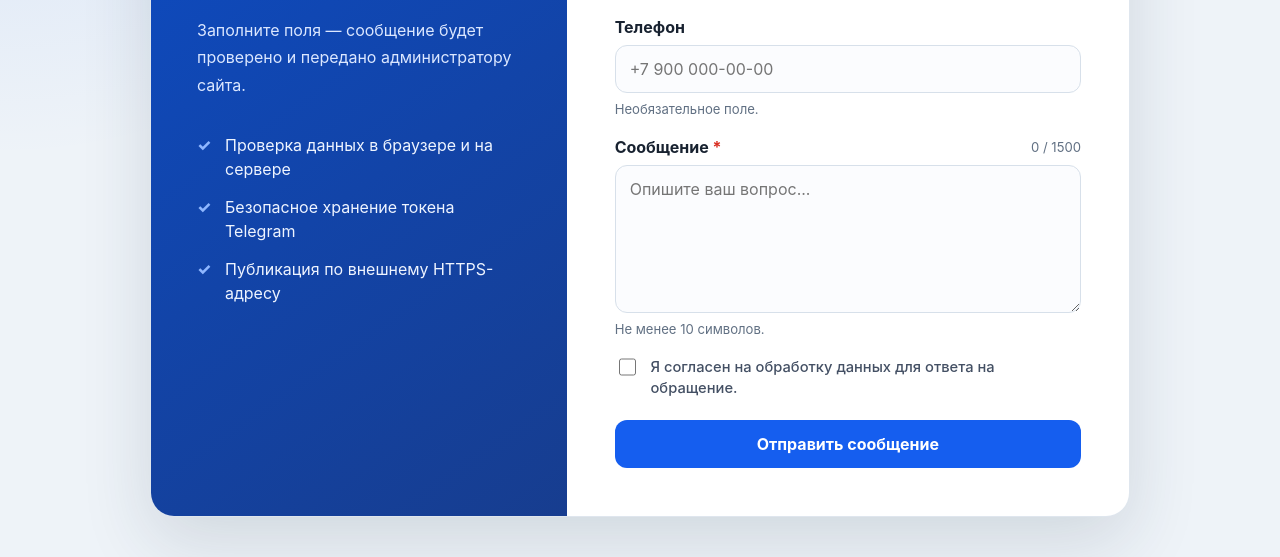
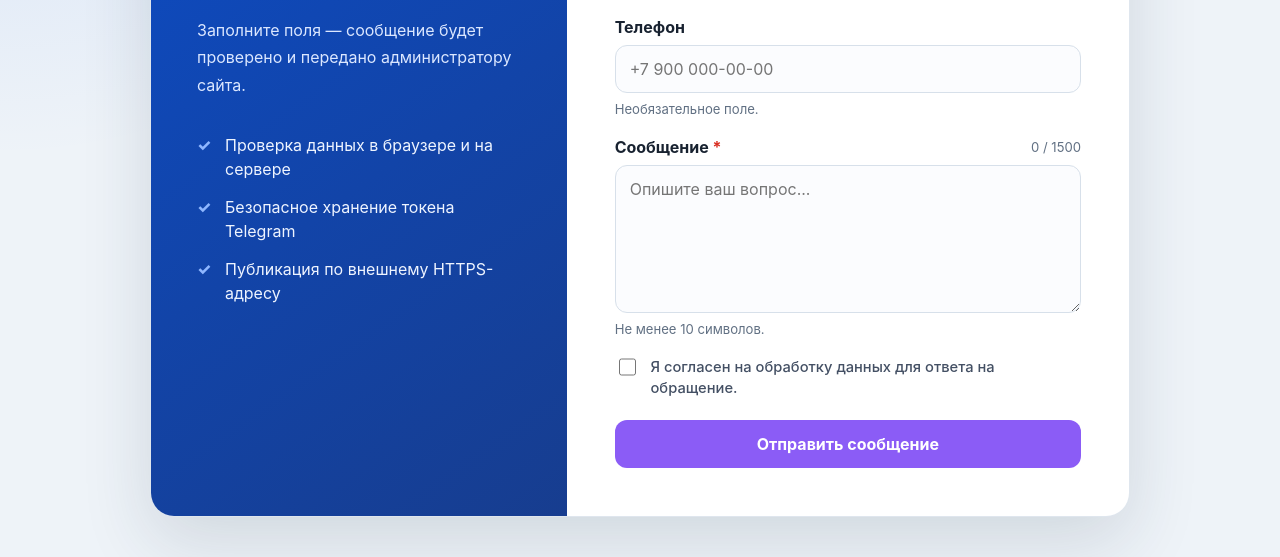
Before and after one commit to BogolyubovaMaria/university-feedback-form, a website: page index.html in a window 1280 px wide. Shown: the part 386-943 px from the top of the page. Drawn offline with Linux system fonts and the light colour scheme.

Commit message:
Update style.css

```diff
--- a/style.css
+++ b/style.css
@@ -4,7 +4,7 @@
   --surface: #ffffff;
   --text: #182230;
   --muted: #617083;
-  --primary: #155eef;
+  --primary: #8b5cf6;
   --primary-hover: #004eeb;
   --border: #d7e0ea;
   --success-bg: #eaf8ef;
```
